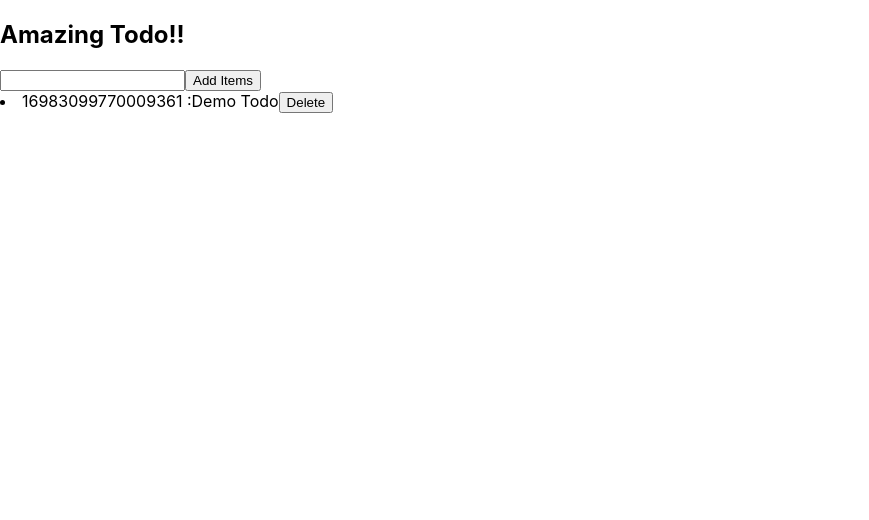
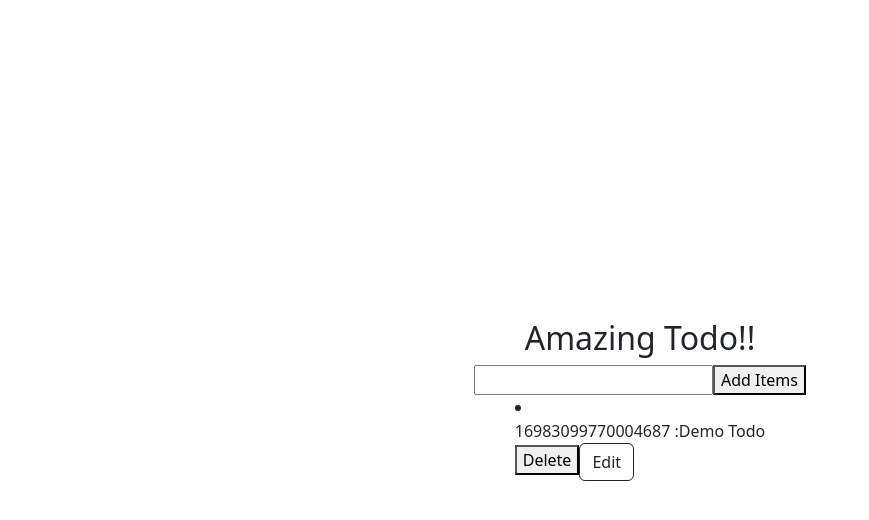
Before and after one commit to adityash97/todo-react, a React (Create React App) app in the folder amazing-todo/: page / in a window 1280 px wide. Shown: the top 520 px of the page, without its empty margins (0-869 px from the left). Built offline with nearby package versions, Linux system fonts and the light colour scheme.

Commit message:
https://github.com/adityash97/React-Projects/issues/5 : UI for Edit Modal

```diff
--- a/amazing-todo/package.json
+++ b/amazing-todo/package.json
@@ -6,7 +6,9 @@
     "@testing-library/jest-dom": "^5.17.0",
     "@testing-library/react": "^13.4.0",
     "@testing-library/user-event": "^13.5.0",
+    "bootstrap": "^5.3.2",
     "react": "^18.2.0",
+    "react-bootstrap": "^2.9.1",
     "react-dom": "^18.2.0",
     "react-scripts": "5.0.1",
     "web-vitals": "^2.1.4"
--- a/amazing-todo/src/App.js
+++ b/amazing-todo/src/App.js
@@ -1,7 +1,7 @@
 import TodoHome from  './components/TodoHome'
 function App() {
   return (
-    <TodoHome/>
+          <TodoHome />
   );
 }
 
--- /dev/null
+++ b/amazing-todo/src/components/EditModal.js
@@ -0,0 +1,50 @@
+import Form from 'react-bootstrap/Form';
+import InputGroup from 'react-bootstrap/InputGroup';
+import Modal from "react-bootstrap/Modal";
+import Button from "react-bootstrap/Button";
+import { useState } from 'react';
+
+function editHandler(e, props, itemtitle) {
+  e.preventDefault();
+
+  props.updateTodo((oldTodo) => {
+    // edit not working
+    return oldTodo.map((item) => (item.id === props.itemid) && (item.title = itemtitle));
+  });
+
+}
+
+export default function EditModal(props) {
+    const [itemtitle, setItemtitle] = useState(props.itemtitle);
+  return (
+    <Modal
+      {...props}
+      size="lg"
+      aria-labelledby="contained-modal-title-vcenter"
+      centered
+    >
+      <Modal.Header closeButton>
+        <Modal.Title id="contained-modal-title-vcenter">Edit Todo</Modal.Title>
+      </Modal.Header>
+      <Modal.Body>
+        <p>
+          <InputGroup className="mb-3">
+            <Form.Control
+              aria-label="Default"
+              aria-describedby="inputGroup-sizing-default"
+              placeholder="Enter new value"
+              value={itemtitle}
+              onChange={(event) => setItemtitle(event.target.value)}
+            />
+          </InputGroup>
+        </p>
+      </Modal.Body>
+      <Modal.Footer>
+        <Button onClick={props.onHide}>Close</Button>
+        <Button onClick={(e) =>{ return editHandler(e, props, itemtitle);}} type="submit">
+          Save
+        </Button>
+      </Modal.Footer>
+    </Modal>
+  );
+}
--- a/amazing-todo/src/components/TodoEdit.js
+++ b/amazing-todo/src/components/TodoEdit.js
@@ -0,0 +1,23 @@
+import { useState } from "react";
+import Button from "react-bootstrap/Button";
+import EditModal from "./EditModal";
+
+
+export default function TodoEdit(props) {
+const [modalShow, setModalShow] = useState(false);
+  return (
+    <>
+      <Button variant="outline-dark" onClick={() => setModalShow(true)}>
+        Edit
+      </Button>
+
+      <EditModal
+        show={modalShow}
+        itemid={props.itemid}
+        itemtitle={props.itemtitle}
+        updateTodo={props.updateTodo}
+        onHide={() => setModalShow(false)}
+      />
+    </>
+  );
+}
--- a/amazing-todo/src/components/TodoHome.js
+++ b/amazing-todo/src/components/TodoHome.js
@@ -1,6 +1,8 @@
 import TodoAdd from "./TodoAdd";
 import TodoDelete from "./TodoDelete";
+import TodoEdit from "./TodoEdit";
 import { useState } from "react";
+import { Row, Col } from "react-bootstrap";
 function generateUniqueId() {
   const timestamp = new Date().getTime();
   const random = Math.floor(Math.random() * 10000);
@@ -14,21 +16,38 @@ export default function TodoHome() {
     {
       id: generateUniqueId(),
       title: "Demo Todo",
-    }
+    },
   ]);
   return (
     <>
+      <div className="d-flex justify-content-center align-items-center flex-column  vh-100 ">
         <h2>Amazing Todo!!</h2>
         {/* unidirectional data flow in react */}
         <TodoAdd updateTodo={setTodo} generateUniqueId={generateUniqueId} />
 
         {/* TODO data will be displayed here */}
-      {todo.length !== 0 ? todo.map((data) => (
+        {todo.length !== 0 ? (
+          todo.map((data) => (
+            <Row className="flex-row">
               <li key={data.id}>
+                <Col>
                   {data.id} :{data.title}
+                </Col>
+                <Col>
                   <TodoDelete itemid={data.id} updateTodo={setTodo} />
+                  <TodoEdit
+                    itemid={data.id}
+                    itemtitle={data.title}
+                    updateTodo={setTodo}
+                  />
+                </Col>
               </li>
-      )) : <h2>Todo list is empty</h2>}
+            </Row>
+          ))
+        ) : (
+          <h2>Todo list is empty</h2>
+        )}
+      </div>
     </>
   );
 }
--- a/amazing-todo/src/index.js
+++ b/amazing-todo/src/index.js
@@ -1,6 +1,6 @@
 import React from 'react';
 import ReactDOM from 'react-dom/client';
-import './index.css';
+import "bootstrap/dist/css/bootstrap.min.css";
 import App from './App';
 import reportWebVitals from './reportWebVitals';
 
```
Lines whose indentation alone changed are shown as unchanged.
